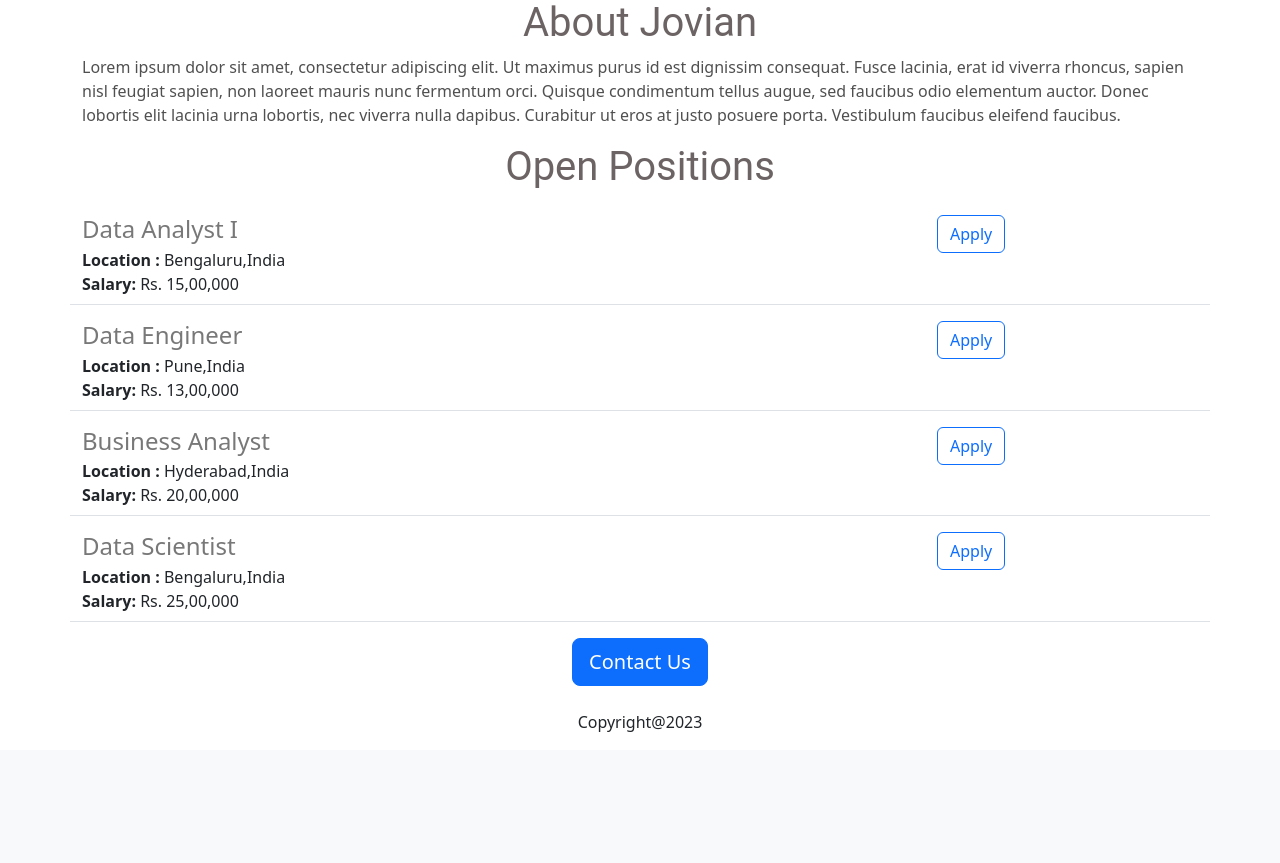
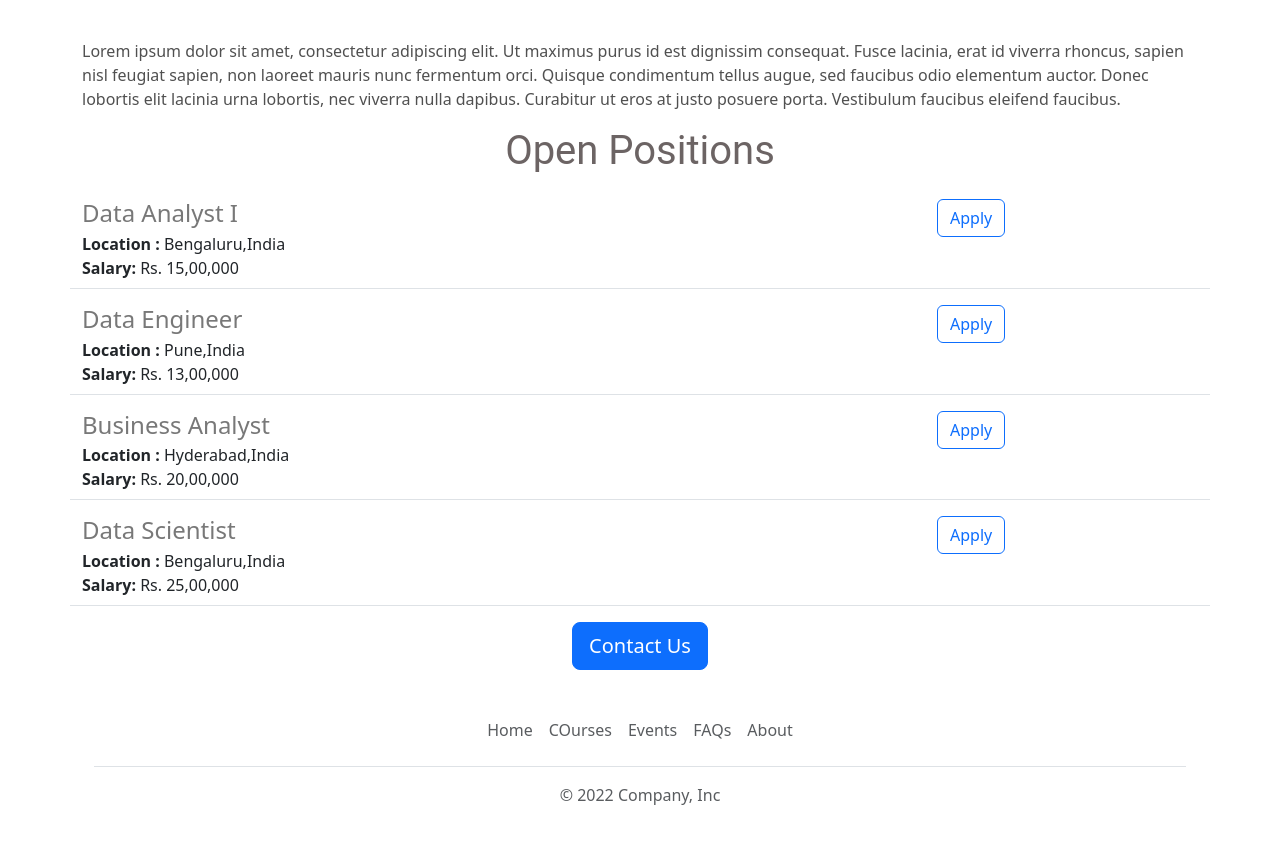
Before and after one commit to vaishh07/flask-career-website, a Flask app: page / in a window 1280 px wide. Shown: the part 497-1360 px from the top of the page. Before the commit the page ends 1229 px from the top, so only its background shows below. Run offline with Flask 3, Linux system fonts and the light colour scheme.

Commit message:
added aesthetics and functionalities

```diff
--- /dev/null
+++ b/templates/footer.html
@@ -0,0 +1,14 @@
+
+<div class="container">
+  <footer class="py-3 my-4">
+    <ul class="nav justify-content-center border-bottom pb-3 mb-3">
+      <li class="nav-item"><a
+target="blank" href="https://jovian.ai" class="nav-link px-2 text-muted">Home</a></li>
+      <li class="nav-item"><a target="blank"  href="https://jovian.ai/learn" class="nav-link px-2 text-muted">COurses</a></li>
+      <li class="nav-item"><a target="blank" href="https://jovian.ai/events" class="nav-link px-2 text-muted">Events</a></li>
+      <li class="nav-item"><a target="blank" href="#"  class="nav-link px-2 text-muted">FAQs</a></li>
+      <li class="nav-item"><a target="blank" href="https://jovian.ai/about" class="nav-link px-2 text-muted">About</a></li>
+    </ul>
+    <p class="text-center text-muted">&copy; 2022 Company, Inc</p>
+  </footer>
+</div>
--- a/templates/home.html
+++ b/templates/home.html
@@ -19,6 +19,7 @@
       width:100%;
       height:360px;
       object-fit:cover;
+      margin-bottom:16px;
     }
     h2{
     font-size:40px;
@@ -43,9 +44,9 @@
   {% include 'nav.html' %}
   <div class="container">
 
-  <h1 class="text-center">JOVIAN CAREERS</h1>
-  <img id="banner" class="img-fluid " src="https://img.freepik.com/free-photo/abstract-blur-hotel-interior_1203-8529.jpg?w=826&t=st=1687614918~exp=1687615518~hmac=184d94836e8321f63493d584f3452fefe304fa244bf0f9e7cbce541d494ff226" height="320" alt="image">
-  <h2 class="text-center" >About Jovian</h2>
+
+  <img id="banner" class="img-fluid" src="https://img.freepik.com/free-photo/abstract-blur-hotel-interior_1203-8529.jpg?w=826&t=st=1687614918~exp=1687615518~hmac=184d94836e8321f63493d584f3452fefe304fa244bf0f9e7cbce541d494ff226" height="320" alt="image">
+  <h1 class="text-center mt-2 mb-4">{{ company_name }} Careers</h1>
   <p class =" bodytext" class="text-center">Lorem ipsum dolor sit amet, consectetur adipiscing elit. Ut maximus purus id est dignissim consequat. Fusce lacinia, erat id viverra rhoncus, sapien nisl feugiat sapien, non laoreet mauris nunc fermentum orci. Quisque condimentum tellus augue, sed faucibus odio elementum auctor. Donec lobortis elit lacinia urna lobortis, nec viverra nulla dapibus. Curabitur ut eros at justo posuere porta. Vestibulum faucibus eleifend faucibus.
 </p>
 <div>
@@ -62,37 +63,8 @@
 </div>
     <div class="text-center">
     <button class="btn btn-primary btn-lg">Contact Us</button>
-    <p class="mt-4">Copyright@2023</p>
+    {% include 'footer.html' %}
   </div>
 </div>
 </body>
-</html>
-<!-- <div class="card w-75 mb-3">
-  <div class="card-body">
-    <h5 class="card-title">Data Analyst</h5>
-    <p class="card-text">Bengaluru,India</p>
-    <a href="#" class="btn btn-primary">Apply</a>
-  </div>
-</div>
-
-<div class="card w-75 mb-3">
-  <div class="card-body">
-    <h5 class="card-title">Data Analyst</h5>
-    <p class="card-text">Bengaluru,India</p>
-    <a href="#" class="btn btn-primary">Apply</a>
-  </div>
-</div>
-  <div class="card w-75 mb-3">
-  <div class="card-body">
-    <h5 class="card-title">Business Analyst</h5>
-    <p class="card-text">Mumbai,India</p>
-    <a href="#" class="btn btn-primary">Apply</a>
-  </div>
-</div>
-  <div class="card w-75 mb-3">
-  <div class="card-body">
-    <h5 class="card-title">Data Scientist</h5>
-    <p class="card-text">Pune,India</p>
-    <a href="#" class="btn btn-primary">Apply</a>
-  </div>
-</div> -->
+</html
--- a/templates/jobitems.html
+++ b/templates/jobitems.html
@@ -12,9 +12,10 @@
         <b>Salary: </b>
         {{job['salary']}}
       </div>
-      </div>
+    </div>
+
       <div class="col-3">
-        <button class="btn btn-outline-primary">Apply</button>
+        <a href="mailto:hellojovian.a(?subject-Application for {{job['title']}}" type="button" class="btn btn-outline-primary">Apply</a>
       </div>
 
     </div>
--- a/templates/nav.html
+++ b/templates/nav.html
@@ -1,36 +1,7 @@
-<nav class="navbar navbar-expand-lg bg-body-tertiary">
+<nav class="navbar sticky-top bg-body-tertiary">
   <div class="container-fluid">
-    <a class="navbar-brand" href="#">Career Point</a>
-    <button class="navbar-toggler" type="button" data-bs-toggle="collapse" data-bs-target="#navbarSupportedContent" aria-controls="navbarSupportedContent" aria-expanded="false" aria-label="Toggle navigation">
-      <span class="navbar-toggler-icon"></span>
-    </button>
-    <div class="collapse navbar-collapse" id="navbarSupportedContent">
-      <ul class="navbar-nav me-auto mb-2 mb-lg-0">
-        <li class="nav-item">
-          <a class="nav-link active" aria-current="page" href="#">Home</a>
-        </li>
-        <li class="nav-item">
-          <a class="nav-link" href="#">Link</a>
-        </li>
-        <li class="nav-item dropdown">
-          <a class="nav-link dropdown-toggle" href="#" role="button" data-bs-toggle="dropdown" aria-expanded="false">
-            Dropdown
-          </a>
-          <ul class="dropdown-menu">
-            <li><a class="dropdown-item" href="#">Action</a></li>
-            <li><a class="dropdown-item" href="#">Another action</a></li>
-            <li><hr class="dropdown-divider"></li>
-            <li><a class="dropdown-item" href="#">Something else here</a></li>
-          </ul>
-        </li>
-        <li class="nav-item">
-          <a class="nav-link disabled">Disabled</a>
-        </li>
-      </ul>
-      <form class="d-flex" role="search">
-        <input class="form-control me-2" type="search" placeholder="Search" aria-label="Search">
-        <button class="btn btn-outline-success" type="submit">Search</button>
-      </form>
-    </div>
+    <a class="navbar-brand" href="#">
+      Jovian Careers
+    </a>
   </div>
 </nav>
```
